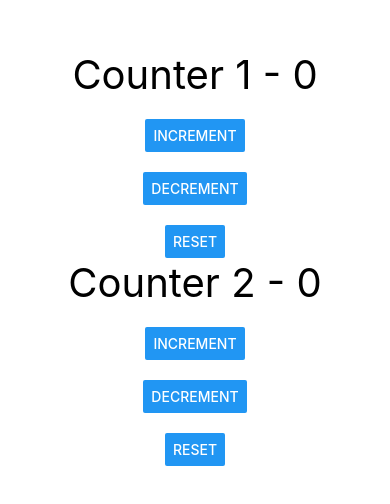
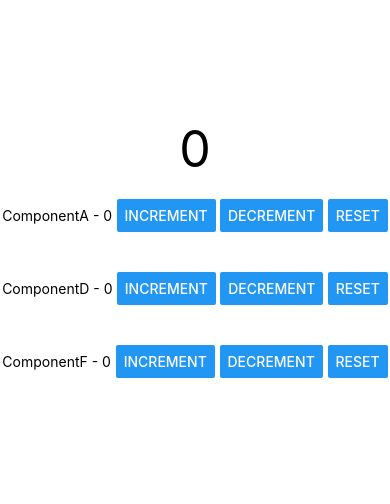
Before and after one commit to TanmayJain33/RNCounterApp, a React Native app: screen / in a window 390 px wide. Shown: the part 164-668 px from the top of the page. Built offline with nearby package versions, Linux system fonts and the light colour scheme.

Commit message:
Add useReducer() with useContext()

```diff
--- a/App.js
+++ b/App.js
@@ -1,5 +1,10 @@
-import React, {useReducer} from 'react';
-import {View, Text, Button} from 'react-native';
+import React, {useReducer, createContext} from 'react';
+import ComponentA from './components/ComponentA';
+import ComponentB from './components/ComponentB';
+import ComponentC from './components/ComponentC';
+import {View, Text} from 'react-native';
+
+export const CounterContext = createContext();
 
 const initialState = 0;
 
@@ -18,28 +23,16 @@ const reducerFunction = (currentState, action) => {
 
 export default function App() {
   const [counter, dispatch] = useReducer(reducerFunction, initialState);
-  const [counterTwo, dispatchTwo] = useReducer(reducerFunction, initialState);
 
   return (
-    <View style={{flex: 1, justifyContent: 'center', alignItems: 'center'}}>
-      <Text style={{textAlign: 'center', fontSize: 40}}>
-        Counter 1 - {counter}
-      </Text>
-      <View style={{margin: 10}} />
-      <Button title="Increment" onPress={() => dispatch('increment')} />
-      <View style={{margin: 10}} />
-      <Button title="Decrement" onPress={() => dispatch('decrement')} />
-      <View style={{margin: 10}} />
-      <Button title="Reset" onPress={() => dispatch('reset')} />
-      <Text style={{textAlign: 'center', fontSize: 40}}>
-        Counter 2 - {counterTwo}
-      </Text>
-      <View style={{margin: 10}} />
-      <Button title="Increment" onPress={() => dispatchTwo('increment')} />
-      <View style={{margin: 10}} />
-      <Button title="Decrement" onPress={() => dispatchTwo('decrement')} />
-      <View style={{margin: 10}} />
-      <Button title="Reset" onPress={() => dispatchTwo('reset')} />
-    </View>
+    <CounterContext.Provider
+      value={{counterState: counter, counterDispatch: dispatch}}>
+      <View style={{flex: 1, alignItems: 'stretch', justifyContent: 'center'}}>
+        <Text style={{fontSize: 50, textAlign: 'center'}}>{counter}</Text>
+        <ComponentA />
+        <ComponentB />
+        <ComponentC />
+      </View>
+    </CounterContext.Provider>
   );
 }
--- /dev/null
+++ b/components/ComponentA.js
@@ -0,0 +1,31 @@
+import React, {useContext} from 'react';
+import {View, Text, Button} from 'react-native';
+import {CounterContext} from '../App';
+
+export default function ComponentA() {
+  const counterContext = useContext(CounterContext);
+
+  return (
+    <View
+      style={{
+        alignItems: 'center',
+        flexDirection: 'row',
+        justifyContent: 'space-around',
+        marginVertical: 20,
+      }}>
+      <Text>ComponentA - {counterContext.counterState}</Text>
+      <Button
+        title="Increment"
+        onPress={() => counterContext.counterDispatch('increment')}
+      />
+      <Button
+        title="Decrement"
+        onPress={() => counterContext.counterDispatch('decrement')}
+      />
+      <Button
+        title="Reset"
+        onPress={() => counterContext.counterDispatch('reset')}
+      />
+    </View>
+  );
+}
--- /dev/null
+++ b/components/ComponentB.js
@@ -0,0 +1,11 @@
+import React from 'react';
+import {View} from 'react-native';
+import ComponentD from './ComponentD';
+
+export default function ComponentB() {
+  return (
+    <View>
+      <ComponentD />
+    </View>
+  );
+}
--- /dev/null
+++ b/components/ComponentC.js
@@ -0,0 +1,11 @@
+import React from 'react';
+import {View} from 'react-native';
+import ComponentE from './ComponentE';
+
+export default function ComponentC() {
+  return (
+    <View>
+      <ComponentE />
+    </View>
+  );
+}
--- /dev/null
+++ b/components/ComponentD.js
@@ -0,0 +1,31 @@
+import React, {useContext} from 'react';
+import {View, Text, Button} from 'react-native';
+import {CounterContext} from '../App';
+
+export default function ComponentD() {
+  const counterContext = useContext(CounterContext);
+
+  return (
+    <View
+      style={{
+        alignItems: 'center',
+        flexDirection: 'row',
+        justifyContent: 'space-around',
+        marginVertical: 20,
+      }}>
+      <Text>ComponentD - {counterContext.counterState}</Text>
+      <Button
+        title="Increment"
+        onPress={() => counterContext.counterDispatch('increment')}
+      />
+      <Button
+        title="Decrement"
+        onPress={() => counterContext.counterDispatch('decrement')}
+      />
+      <Button
+        title="Reset"
+        onPress={() => counterContext.counterDispatch('reset')}
+      />
+    </View>
+  );
+}
--- /dev/null
+++ b/components/ComponentE.js
@@ -0,0 +1,11 @@
+import React from 'react';
+import {View} from 'react-native';
+import ComponentF from './ComponentF';
+
+export default function ComponentE() {
+  return (
+    <View>
+      <ComponentF />
+    </View>
+  );
+}
--- /dev/null
+++ b/components/ComponentF.js
@@ -0,0 +1,31 @@
+import React, {useContext} from 'react';
+import {View, Text, Button} from 'react-native';
+import {CounterContext} from '../App';
+
+export default function ComponentF() {
+  const counterContext = useContext(CounterContext);
+
+  return (
+    <View
+      style={{
+        alignItems: 'center',
+        flexDirection: 'row',
+        justifyContent: 'space-around',
+        marginVertical: 20,
+      }}>
+      <Text>ComponentF - {counterContext.counterState}</Text>
+      <Button
+        title="Increment"
+        onPress={() => counterContext.counterDispatch('increment')}
+      />
+      <Button
+        title="Decrement"
+        onPress={() => counterContext.counterDispatch('decrement')}
+      />
+      <Button
+        title="Reset"
+        onPress={() => counterContext.counterDispatch('reset')}
+      />
+    </View>
+  );
+}
```
